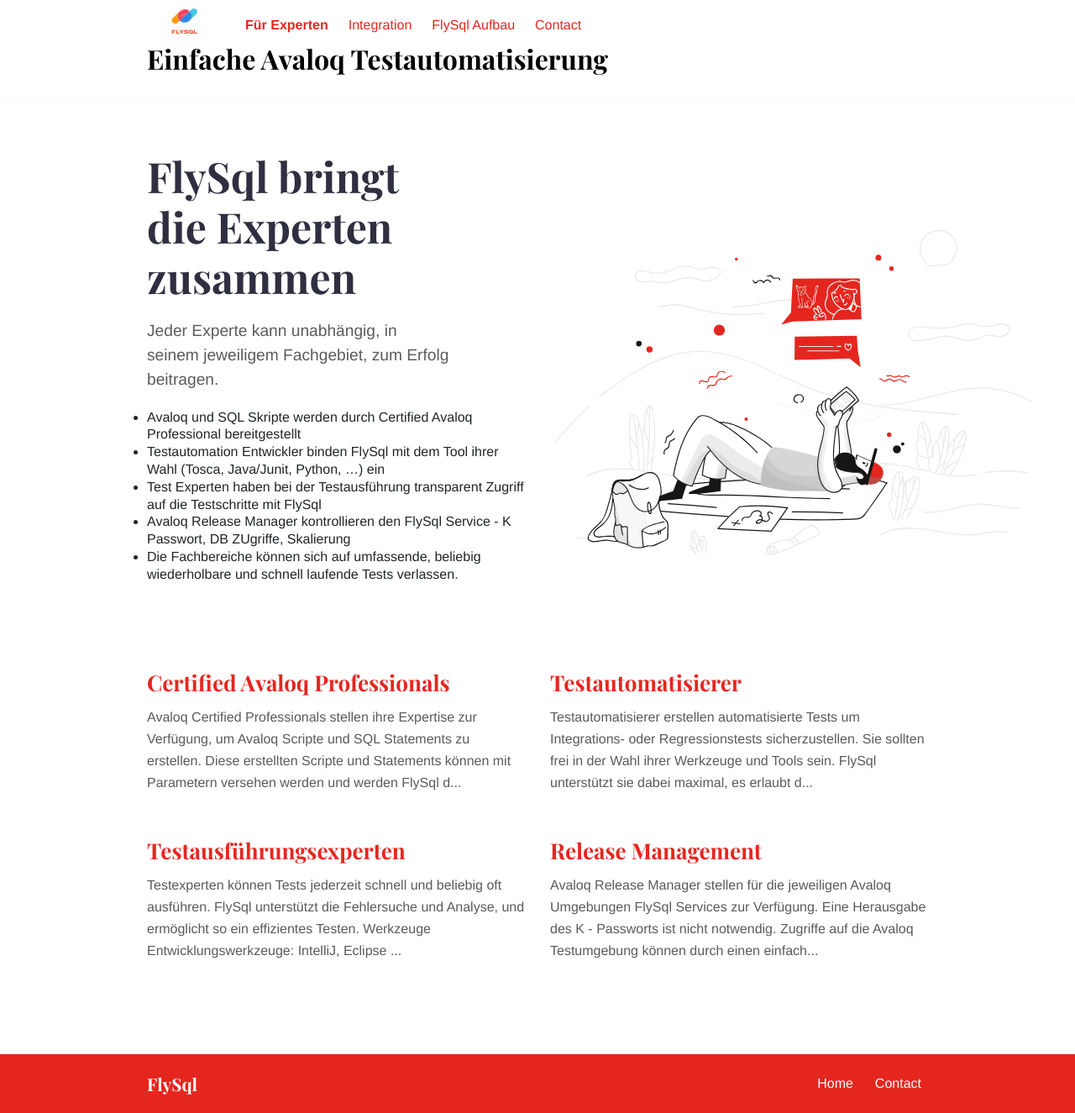
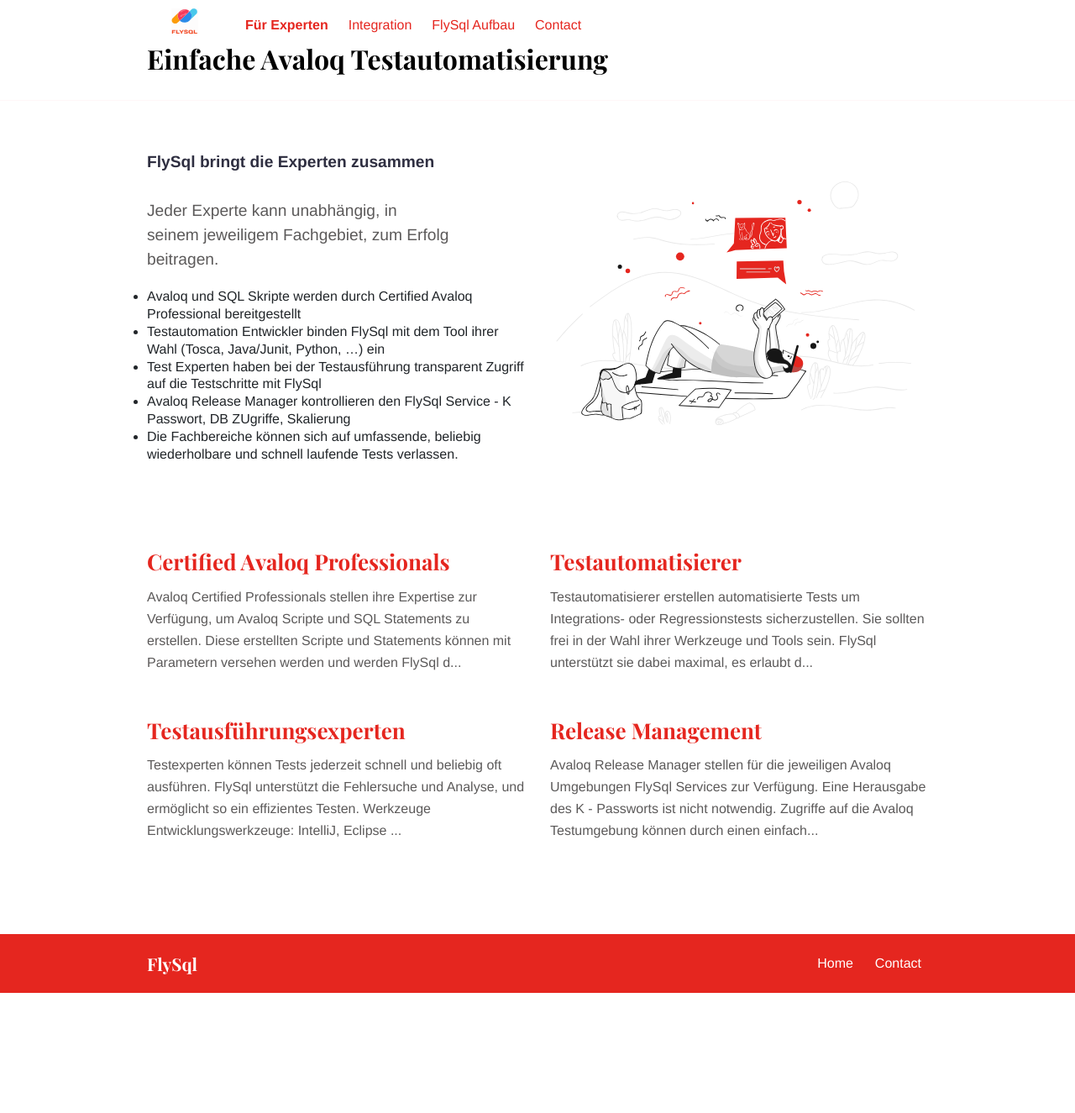
Before and after one commit to flysql/flysql.github.io, a Jekyll site: the page built from services.md, in a window 1280 px wide. Shown: the whole page at 84% size. Built offline with Jekyll 4.4.1, drawn with Linux system fonts in a browser that asks for light colours; after the commit the page ends 1182 px from its top, so only the background shows below that.

Commit message:
fix image size in services.html (experts)

```diff
--- a/_layouts/services.html
+++ b/_layouts/services.html
@@ -11,7 +11,7 @@
       </div>
       {% if page.intro_image %}
       <div class="col-12 col-md-5 col-lg-6 order-1 order-md-2 position-relative">
-        <img alt={{ page.title }} class="intro-image{% if page.intro_image_absolute %} intro-image-absolute{% endif %}{% if page.intro_image_hide_on_mobile %} intro-image-hide-mobile{% endif %}" src="{{ page.intro_image | relative_url }}" />
+        <img alt={{ page.title }} class="intro-image-service{% if page.intro_image_absolute-service %} intro-image-absolute-service{% endif %}{% if page.intro_image_hide_on_mobile %} intro-image-hide-mobile{% endif %}" src="{{ page.intro_image | relative_url }}" />
       </div>
       {% endif %}
     </div>
--- /dev/null
+++ b/_sass/components/_intro-image-service.scss
@@ -0,0 +1,36 @@
+.intro-image-service {
+  width: 100%;
+  height: auto;
+  margin-top: 30px;
+}
+.intro-image-absolute-service {
+  max-width: 500px;
+  max-height: 350px;
+
+  padding: 0;
+  margin-bottom: 10px;
+  @include media-breakpoint-up(sm) {
+  }
+  @include media-breakpoint-up(md) {
+    position: absolute;
+    bottom: 10px;
+    left: 10px;
+    width: 250px;
+  }
+  @include media-breakpoint-up(lg) {
+    bottom: 10px;
+    left: 10px;
+    width: 500px;
+  }
+  @include media-breakpoint-up(xl) {
+    bottom: 10px;
+    left: 10px;
+    width: 500px;
+  }
+}
+.intro-image-hide-mobile {
+  display: none;
+  @include media-breakpoint-up(md) {
+    display: block;
+  }
+}
--- a/assets/css/style.scss
+++ b/assets/css/style.scss
@@ -44,6 +44,7 @@
 @import "components/footer";
 @import "components/hamburger";
 @import "components/header";
+@import "components/intro-image-service";
 @import "components/intro-image";
 @import "components/intro";
 @import "components/logo";
--- a/services.md
+++ b/services.md
@@ -7,7 +7,7 @@
 intro_image_hide_on_mobile: true
 ---
 
-# FlySql bringt die Experten zusammen
+## FlySql bringt die Experten zusammen
 
 Jeder Experte kann unabhängig, in seinem jeweiligem Fachgebiet, zum Erfolg beitragen.
 
```
